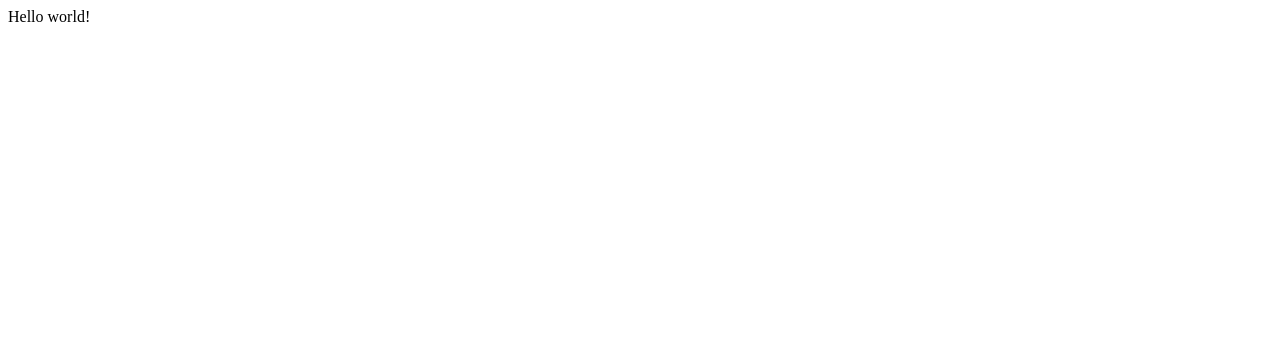
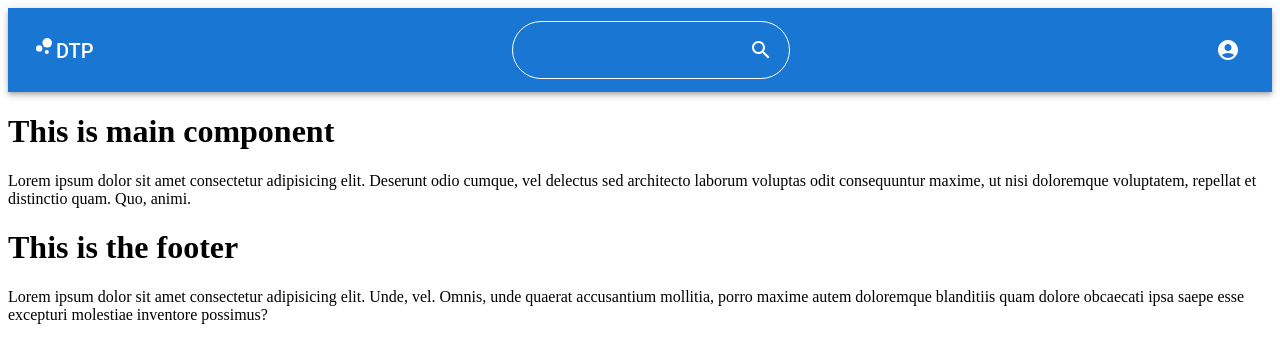
Before and after one commit to giabaobui-nedy/COS30049-Innovation-Project, a React (Create React App) app: page / in a window 1280 px wide. Shown: the top 362 px of the page. Built offline with nearby package versions, Linux system fonts and the light colour scheme.

Commit message:
Initials for the project

```diff
--- a/package.json
+++ b/package.json
@@ -5,10 +5,12 @@
   "dependencies": {
     "@emotion/react": "^11.11.1",
     "@emotion/styled": "^11.11.0",
+    "@mui/icons-material": "^5.14.6",
     "@mui/material": "^5.14.6",
     "@testing-library/jest-dom": "^5.17.0",
     "@testing-library/react": "^13.4.0",
     "@testing-library/user-event": "^13.5.0",
+    "axios": "^1.5.0",
     "react": "^18.2.0",
     "react-dom": "^18.2.0",
     "react-scripts": "5.0.1",
--- a/src/App.js
+++ b/src/App.js
@@ -1,7 +1,13 @@
+import NavBar from "./components/NavBar";
+import Main from "./components/Main";
+import Footer from "./components/Footer";
+
 function App() {
   return (
     <div>
-      Hello world!
+      <NavBar></NavBar>
+      <Main></Main>
+      <Footer></Footer>
     </div>
   );
 }
--- /dev/null
+++ b/src/components/Footer.jsx
@@ -0,0 +1,12 @@
+
+
+function Footer() {
+    return (
+        <div>
+            <h1>This is the footer</h1>
+            <p>Lorem ipsum dolor sit amet consectetur adipisicing elit. Unde, vel. Omnis, unde quaerat accusantium mollitia, porro maxime autem doloremque blanditiis quam dolore obcaecati ipsa saepe esse excepturi molestiae inventore possimus?</p>
+        </div>
+    )
+}
+
+export default Footer;
--- /dev/null
+++ b/src/components/Main.jsx
@@ -0,0 +1,13 @@
+
+
+
+function Main() {
+return (
+    <div>
+        <h1>This is main component</h1>
+        <p>Lorem ipsum dolor sit amet consectetur adipisicing elit. Deserunt odio cumque, vel delectus sed architecto laborum voluptas odit consequuntur maxime, ut nisi doloremque voluptatem, repellat et distinctio quam. Quo, animi.</p>
+    </div>
+)
+}
+
+export default Main;
--- /dev/null
+++ b/src/components/NavBar.jsx
@@ -0,0 +1,28 @@
+import { AppBar, Container, Typography, Toolbar, InputBase, IconButton } from "@mui/material"
+import BubbleChartIcon from '@mui/icons-material/BubbleChart';
+import SearchIcon from '@mui/icons-material/Search';
+import AccountCircleIcon from '@mui/icons-material/AccountCircle';
+import "../styles/navBar.css"
+
+function NavBar() {
+    return (
+        <AppBar position="static">
+            <Toolbar className="navbar-container">
+                <div>
+                    <Typography variant="h6"><BubbleChartIcon/>DTP</Typography>
+                </div>
+                <div className="searchBar">
+                    <InputBase type="text" />
+                    <IconButton>
+                        <SearchIcon className="icon" />
+                    </IconButton>
+                </div>
+                <IconButton>
+                    <AccountCircleIcon className="icon" />
+                </IconButton>
+            </Toolbar>
+        </AppBar>
+    )
+}
+
+export default NavBar;
--- a/src/index.css
+++ /dev/null
@@ -1,13 +0,0 @@
-body {
-  margin: 0;
-  font-family: -apple-system, BlinkMacSystemFont, 'Segoe UI', 'Roboto', 'Oxygen',
-    'Ubuntu', 'Cantarell', 'Fira Sans', 'Droid Sans', 'Helvetica Neue',
-    sans-serif;
-  -webkit-font-smoothing: antialiased;
-  -moz-osx-font-smoothing: grayscale;
-}
-
-code {
-  font-family: source-code-pro, Menlo, Monaco, Consolas, 'Courier New',
-    monospace;
-}
--- /dev/null
+++ b/src/styles/navBar.css
@@ -0,0 +1,19 @@
+.searchBar {
+    color: white;
+    padding: 0.5rem;
+    border: 0.01rem solid white;
+    border-radius: 5rem;
+}
+
+.icon {
+    color: white
+}
+
+/* styles.css */
+
+.navbar-container {
+    display: flex;
+    justify-content: space-between;
+    align-items: center;
+    padding: 10px 0;
+}
```
Also changed, not shown: src/components/Header.jsx (added), 1 other file (tests, documents, lock files or other folders).
